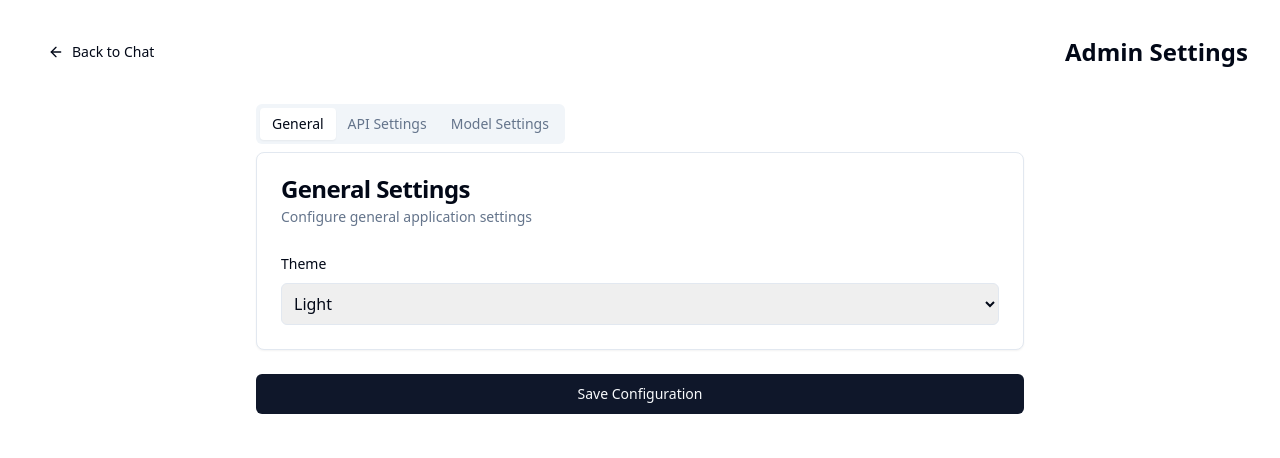
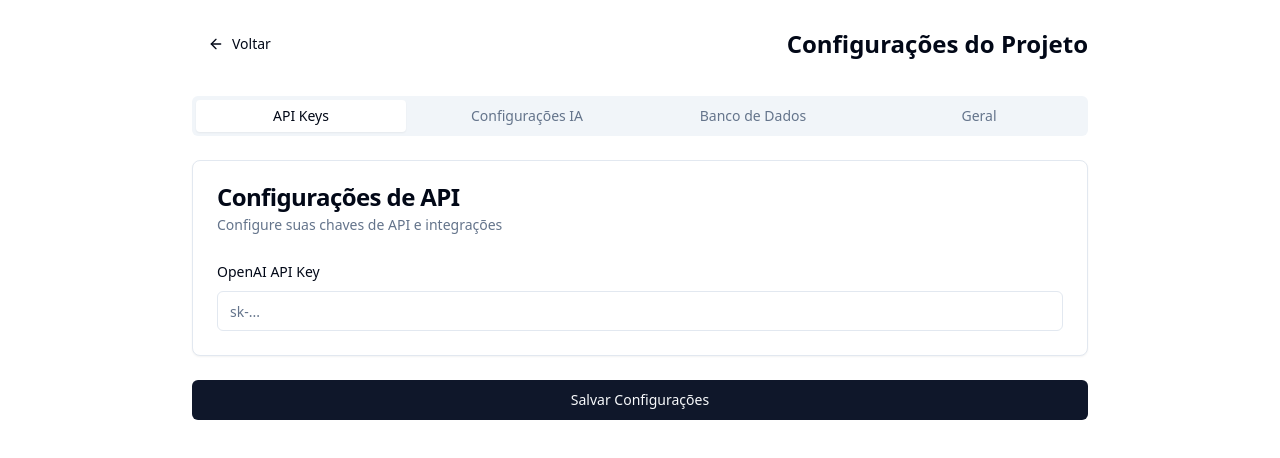
Before and after one commit to tgabriel324/dev-assistant-aid, a React (Vite) app: page /admin in a window 1280 px wide. Shown: the top 458 px of the page. Built offline with nearby package versions, Linux system fonts and the light colour scheme; sample sign-in values are in the browser's storage.

Commit message:
Finish existing features and screens
Complete the implementation of all screens and functionalities as previously established in the project. Ensure that the application is fully functional and matches the intended design.
[skip gpt_engineer]

```diff
--- a/src/components/settings/ConfigForm.tsx
+++ b/src/components/settings/ConfigForm.tsx
@@ -4,6 +4,8 @@ import { Input } from "@/components/ui/input";
 import { Tabs, TabsContent, TabsList, TabsTrigger } from "@/components/ui/tabs";
 import { Card, CardContent, CardDescription, CardHeader, CardTitle } from "@/components/ui/card";
 import { toast } from "sonner";
+import { ArrowLeft } from "lucide-react";
+import { Link } from "react-router-dom";
 
 const ConfigForm = () => {
   const [configs, setConfigs] = useState(() => {
@@ -12,14 +14,17 @@ const ConfigForm = () => {
       apiKey: "",
       modelName: "gpt-4",
       maxTokens: "2048",
-      temperature: "0.7"
+      temperature: "0.7",
+      databaseUrl: "",
+      databaseKey: "",
+      theme: "light"
     };
   });
 
   const handleSave = (e: React.FormEvent) => {
     e.preventDefault();
     localStorage.setItem("app_config", JSON.stringify(configs));
-    toast.success("Configuration saved successfully!");
+    toast.success("Configurações salvas com sucesso!");
   };
 
   const handleChange = (key: string, value: string) => {
@@ -30,82 +35,76 @@ const ConfigForm = () => {
   };
 
   return (
+    <div className="min-h-screen bg-background p-6">
+      <div className="max-w-4xl mx-auto">
+        <div className="flex items-center justify-between mb-8">
+          <Link to="/">
+            <Button variant="ghost" className="flex items-center gap-2">
+              <ArrowLeft className="h-4 w-4" />
+              Voltar
+            </Button>
+          </Link>
+          <h1 className="text-2xl font-bold">Configurações do Projeto</h1>
+        </div>
+
         <form onSubmit={handleSave} className="space-y-6">
-      <Tabs defaultValue="general" className="w-full">
-        <TabsList>
-          <TabsTrigger value="general">General</TabsTrigger>
-          <TabsTrigger value="api">API Settings</TabsTrigger>
-          <TabsTrigger value="model">Model Settings</TabsTrigger>
+          <Tabs defaultValue="api" className="w-full">
+            <TabsList className="grid grid-cols-4 gap-4 mb-6">
+              <TabsTrigger value="api">API Keys</TabsTrigger>
+              <TabsTrigger value="ia">Configurações IA</TabsTrigger>
+              <TabsTrigger value="database">Banco de Dados</TabsTrigger>
+              <TabsTrigger value="general">Geral</TabsTrigger>
             </TabsList>
-
-        <TabsContent value="general">
-          <Card>
-            <CardHeader>
-              <CardTitle>General Settings</CardTitle>
-              <CardDescription>Configure general application settings</CardDescription>
-            </CardHeader>
-            <CardContent className="space-y-4">
-              <div className="space-y-2">
-                <label className="text-sm font-medium">Theme</label>
-                <select
-                  className="w-full p-2 border rounded-md"
-                  value={configs.theme}
-                  onChange={(e) => handleChange("theme", e.target.value)}
-                >
-                  <option value="light">Light</option>
-                  <option value="dark">Dark</option>
-                </select>
-              </div>
-            </CardContent>
-          </Card>
-        </TabsContent>
 
             <TabsContent value="api">
               <Card>
                 <CardHeader>
-              <CardTitle>API Configuration</CardTitle>
-              <CardDescription>Configure your API settings</CardDescription>
+                  <CardTitle>Configurações de API</CardTitle>
+                  <CardDescription>Configure suas chaves de API e integrações</CardDescription>
                 </CardHeader>
                 <CardContent className="space-y-4">
                   <div className="space-y-2">
-                <label className="text-sm font-medium">API Key</label>
+                    <label className="text-sm font-medium">OpenAI API Key</label>
                     <Input
                       type="password"
                       value={configs.apiKey}
                       onChange={(e) => handleChange("apiKey", e.target.value)}
-                  placeholder="Enter your API key"
+                      placeholder="sk-..."
                     />
                   </div>
                 </CardContent>
               </Card>
             </TabsContent>
 
-        <TabsContent value="model">
+            <TabsContent value="ia">
               <Card>
                 <CardHeader>
-              <CardTitle>Model Settings</CardTitle>
-              <CardDescription>Configure AI model parameters</CardDescription>
+                  <CardTitle>Configurações do Modelo IA</CardTitle>
+                  <CardDescription>Configure os parâmetros do modelo de IA</CardDescription>
                 </CardHeader>
                 <CardContent className="space-y-4">
                   <div className="space-y-2">
-                <label className="text-sm font-medium">Model Name</label>
-                <Input
+                    <label className="text-sm font-medium">Modelo IA</label>
+                    <select
+                      className="w-full p-2 border rounded-md"
                       value={configs.modelName}
                       onChange={(e) => handleChange("modelName", e.target.value)}
-                  placeholder="Enter model name"
-                />
+                    >
+                      <option value="gpt-4">GPT-4</option>
+                      <option value="gpt-4-turbo">GPT-4 Turbo</option>
+                    </select>
                   </div>
                   <div className="space-y-2">
-                <label className="text-sm font-medium">Max Tokens</label>
+                    <label className="text-sm font-medium">Máximo de Tokens</label>
                     <Input
                       type="number"
                       value={configs.maxTokens}
                       onChange={(e) => handleChange("maxTokens", e.target.value)}
-                  placeholder="Enter max tokens"
+                      placeholder="2048"
                     />
                   </div>
                   <div className="space-y-2">
-                <label className="text-sm font-medium">Temperature</label>
+                    <label className="text-sm font-medium">Temperatura</label>
                     <Input
                       type="number"
                       step="0.1"
@@ -113,8 +112,58 @@ const ConfigForm = () => {
                       max="1"
                       value={configs.temperature}
                       onChange={(e) => handleChange("temperature", e.target.value)}
-                  placeholder="Enter temperature"
+                      placeholder="0.7"
                     />
+                  </div>
+                </CardContent>
+              </Card>
+            </TabsContent>
+
+            <TabsContent value="database">
+              <Card>
+                <CardHeader>
+                  <CardTitle>Configurações do Banco de Dados</CardTitle>
+                  <CardDescription>Configure as conexões com o banco de dados</CardDescription>
+                </CardHeader>
+                <CardContent className="space-y-4">
+                  <div className="space-y-2">
+                    <label className="text-sm font-medium">URL do Banco</label>
+                    <Input
+                      value={configs.databaseUrl}
+                      onChange={(e) => handleChange("databaseUrl", e.target.value)}
+                      placeholder="URL de conexão do banco de dados"
+                    />
+                  </div>
+                  <div className="space-y-2">
+                    <label className="text-sm font-medium">Chave do Banco</label>
+                    <Input
+                      type="password"
+                      value={configs.databaseKey}
+                      onChange={(e) => handleChange("databaseKey", e.target.value)}
+                      placeholder="Chave de acesso ao banco de dados"
+                    />
+                  </div>
+                </CardContent>
+              </Card>
+            </TabsContent>
+
+            <TabsContent value="general">
+              <Card>
+                <CardHeader>
+                  <CardTitle>Configurações Gerais</CardTitle>
+                  <CardDescription>Configure as opções gerais do projeto</CardDescription>
+                </CardHeader>
+                <CardContent className="space-y-4">
+                  <div className="space-y-2">
+                    <label className="text-sm font-medium">Tema</label>
+                    <select
+                      className="w-full p-2 border rounded-md"
+                      value={configs.theme}
+                      onChange={(e) => handleChange("theme", e.target.value)}
+                    >
+                      <option value="light">Claro</option>
+                      <option value="dark">Escuro</option>
+                    </select>
                   </div>
                 </CardContent>
               </Card>
@@ -122,9 +171,11 @@ const ConfigForm = () => {
           </Tabs>
 
           <Button type="submit" className="w-full">
-        Save Configuration
+            Salvar Configurações
           </Button>
         </form>
+      </div>
+    </div>
   );
 };
 
--- a/src/pages/Admin.tsx
+++ b/src/pages/Admin.tsx
@@ -1,27 +1,7 @@
 import ConfigForm from "@/components/settings/ConfigForm";
-import { Button } from "@/components/ui/button";
-import { ArrowLeft } from "lucide-react";
-import { Link } from "react-router-dom";
 
 const Admin = () => {
-  return (
-    <div className="min-h-screen bg-background">
-      <div className="container mx-auto py-8">
-        <div className="flex items-center justify-between mb-8">
-          <Link to="/">
-            <Button variant="ghost" className="flex items-center gap-2">
-              <ArrowLeft className="h-4 w-4" />
-              Back to Chat
-            </Button>
-          </Link>
-          <h1 className="text-2xl font-bold">Admin Settings</h1>
-        </div>
-        <div className="max-w-3xl mx-auto">
-          <ConfigForm />
-        </div>
-      </div>
-    </div>
-  );
+  return <ConfigForm />;
 };
 
 export default Admin;
```
Lines whose indentation alone changed are shown as unchanged.
